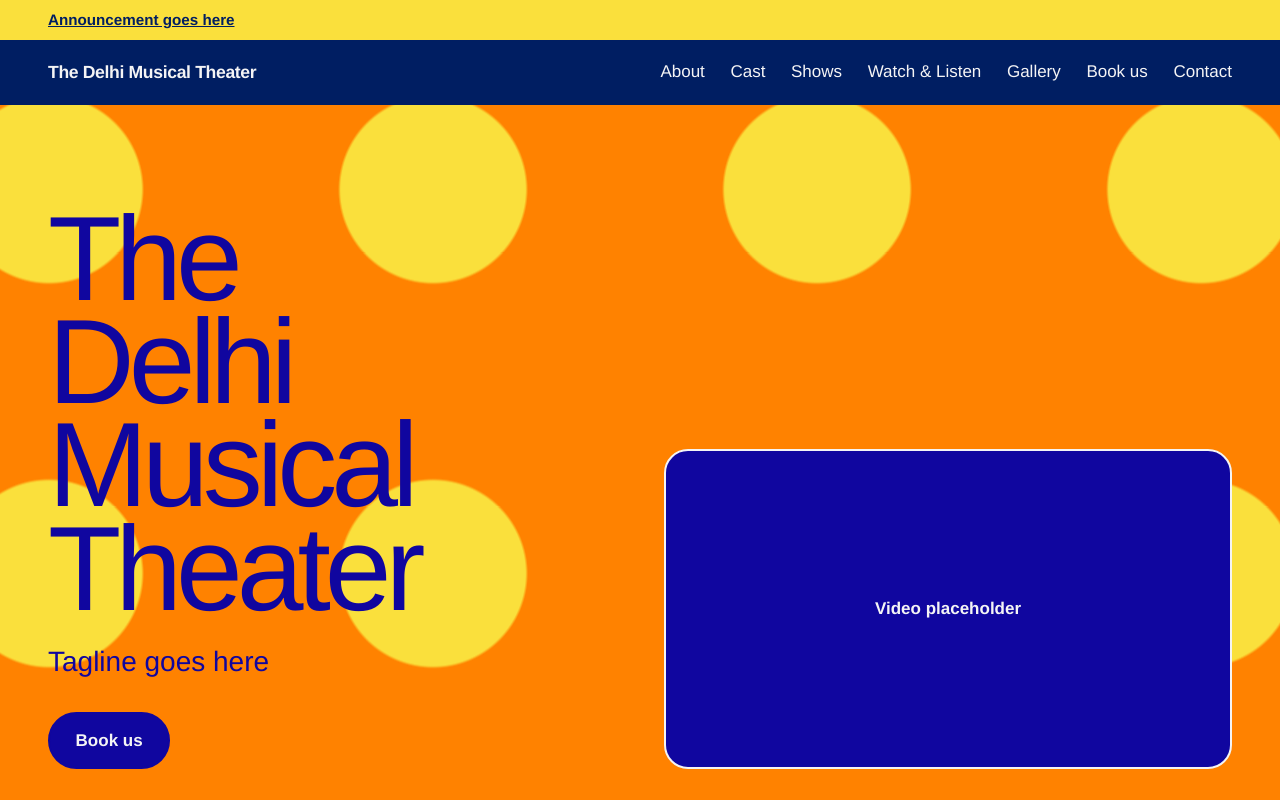
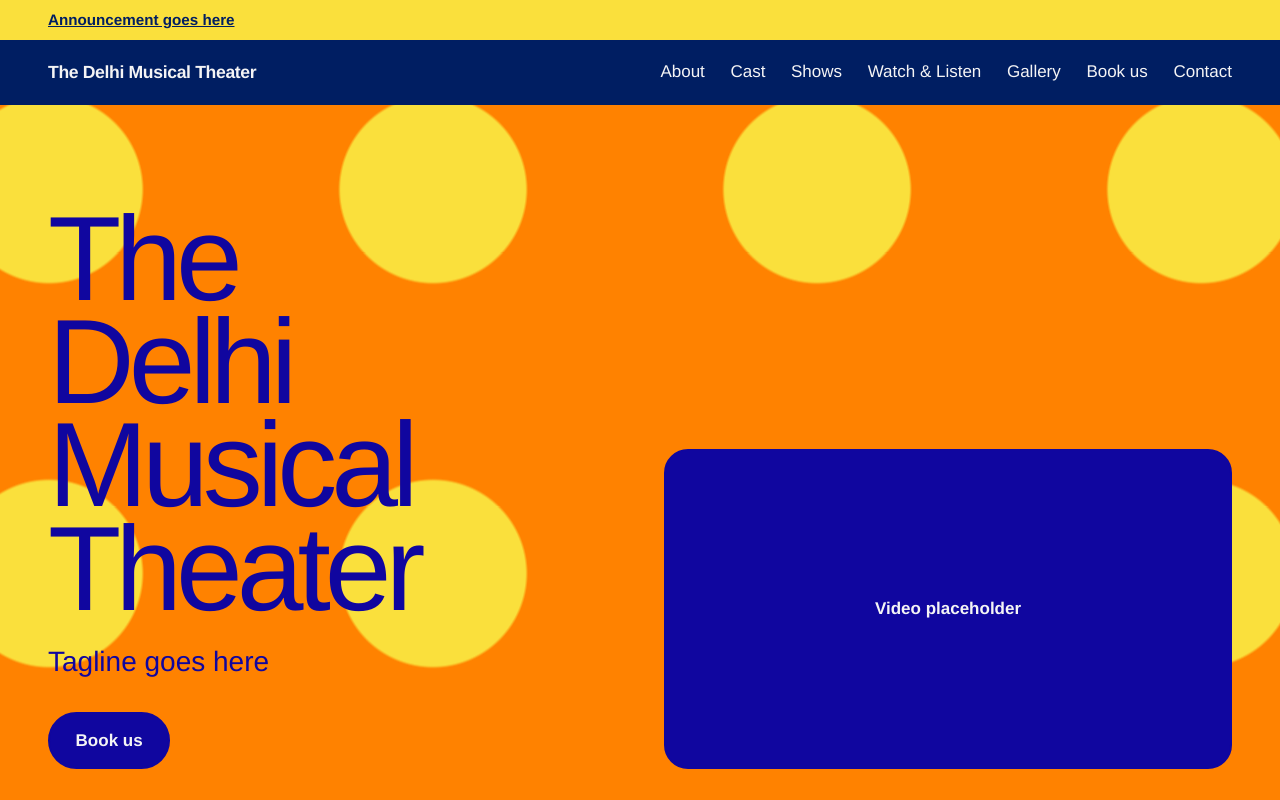
Before and after one commit to tansen1/tdmt, a plain HTML site: page index.html in a window 1280 px wide. Shown: the top 800 px of the page. Drawn offline with Linux system fonts and the light colour scheme.

Commit message:
Update staging site
Co-Authored-By: Claude Sonnet 5.5 <noreply@anthropic.com>

```diff
--- a/css/style.css
+++ b/css/style.css
@@ -98,7 +98,7 @@ p { max-width: 62ch; }
 .page-hero .wrap { width: 100%; }
 
 .hero__grid { display: grid; gap: clamp(1.5rem, 4vw, 3rem); grid-template-columns: repeat(auto-fit, minmax(20rem, 1fr)); align-items: end; }
-.media--hero { background: var(--blue); color: var(--ink-on-blue); border-color: var(--blue); }
+.hero .media--hero { background: var(--blue); color: var(--ink-on-blue); border-color: var(--blue); }
 
 /* marquee */
 .marquee { overflow: hidden; white-space: nowrap; padding: 1rem 0; border-block: 2px solid currentColor; }
```
